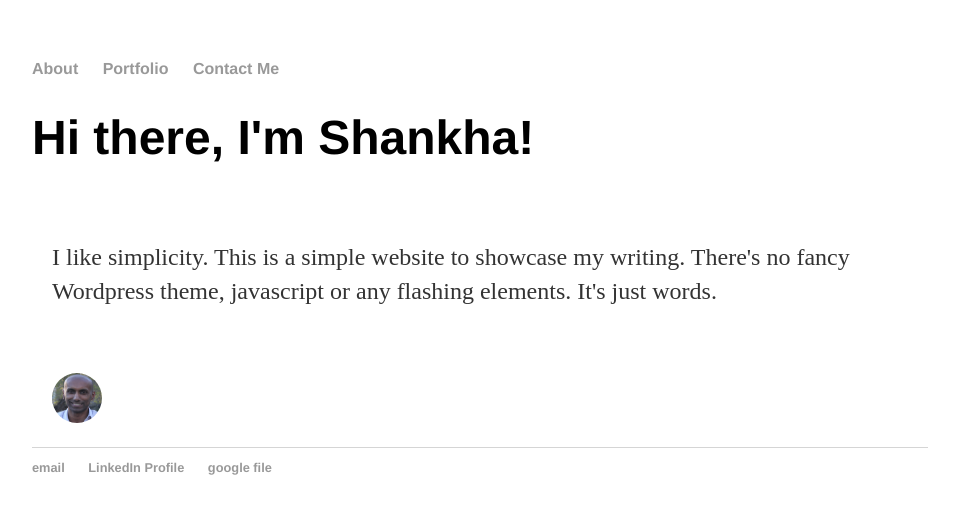
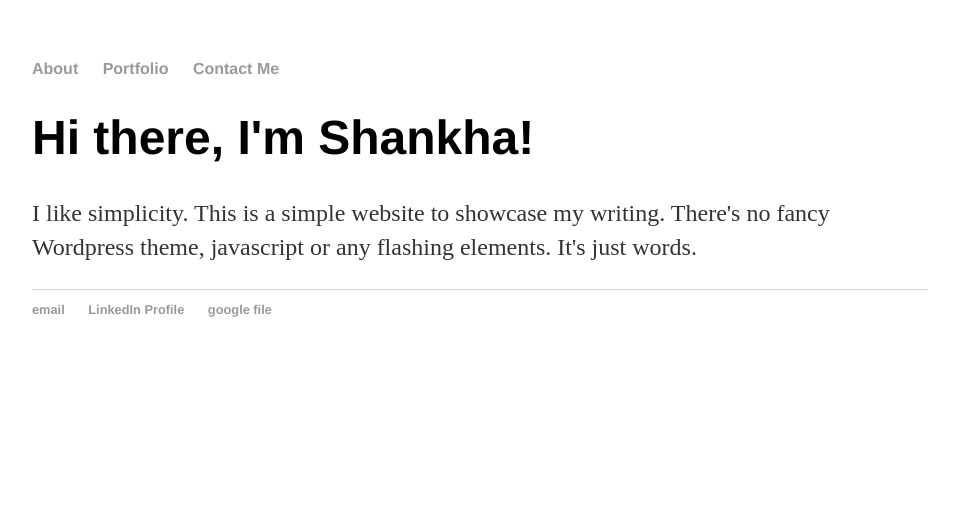
Before and after one commit to shankhasarker/shankhasarker.github.io, a Jekyll site: the page built from index.html, in a window 1280 px wide. Shown: the top 514 px of the page, without its empty margins (160-1119 px from the left). Built offline with Jekyll 4.4.1, drawn with Linux system fonts in a browser that asks for light colours.

Commit message:
Update index.html

```diff
--- a/index.html
+++ b/index.html
@@ -4,9 +4,6 @@ title: Shankha Sarker, Copywriter
 ---
 <div class="blurb">
 	<h1>Hi there, I'm Shankha!</h1>
-	<div class ="profiletext">
 	<p>I like simplicity. This is a simple website to showcase my writing.
 	There's no fancy Wordpress theme, javascript or any flashing elements. It's just words.</p>
-	</div>
-	<img src="ShankhaSarker.jpeg" alt="hi" class="profilepic">
 </div><!-- /.blurb -->
```
